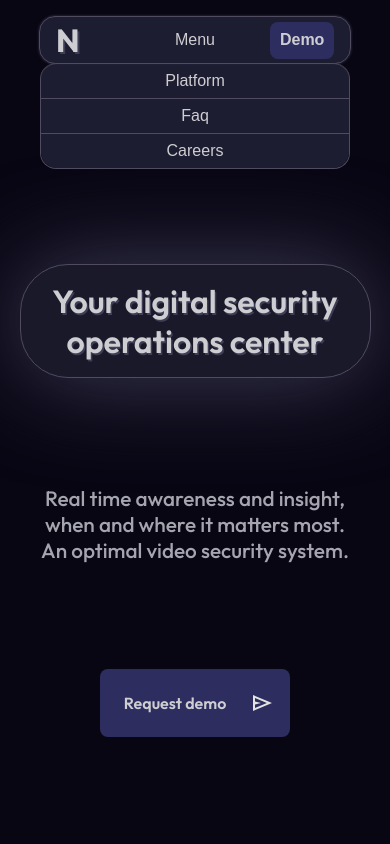
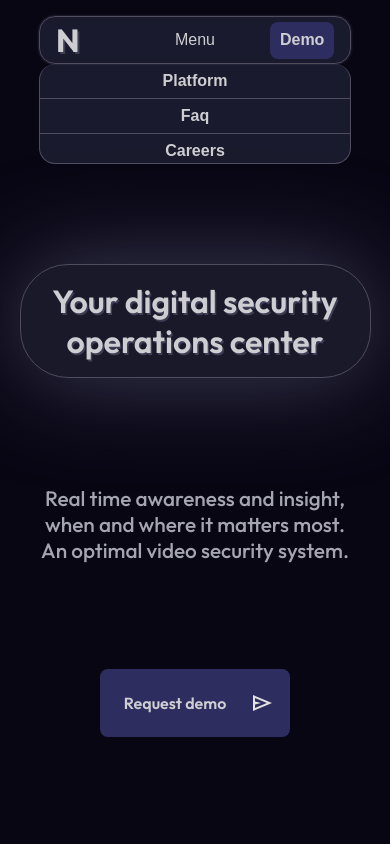
Before and after one commit to helauren42/ai-security-website, a React app in the folder FrontEnd/: page / in a window 390 px wide. Both pictures are taken after a click on the button "Menu". Shown: the top 844 px of the page. Built offline with nearby package versions, Linux system fonts and the light colour scheme.

Commit message:
glassy navbar and dropdown menu

```diff
--- a/FrontEnd/src/CSS/App.css
+++ b/FrontEnd/src/CSS/App.css
@@ -11,7 +11,7 @@
   /* --blue-bg: #060318; */
   /* blue very dark */
   --blue-bg: rgb(25, 25, 42);
-  --glass-blue-bg: rgba(32, 32, 53, 93%);
+  --glass-blue-bg: rgba(32, 32, 53, 80%);
   /* --card-black: #292937; */
   /* --main-black: #010210; */
   /* --main-black: rgb(18, 18, 25); */
@@ -80,6 +80,10 @@ p {
   border-style: none;
 }
 
+.std-hover-active {
+  transition: all 0.25s ease;
+}
+
 .std-hover-active:hover {
   cursor: pointer;
   filter: brightness(80%);
--- a/FrontEnd/src/CSS/Header.css
+++ b/FrontEnd/src/CSS/Header.css
@@ -11,6 +11,7 @@
   flex-wrap: wrap;
   color: var(--text-white);
   background-color: var(--main-black);
+  /* background: linear-gradient(135deg, var(--main-black), var(--blue-bg)); */
 }
 
 #header-ghost {
@@ -64,25 +65,6 @@
   place-items: center;
   font-size: 1.4rem;
   color: var(--text-white);
-}
-
-#send-email-svg {
-  display: inline;
-}
-
-#arrow-down-div {
-  display: flex;
-  justify-content: center;
-  align-items: center;
-  height: auto;
-  width: auto;
-  flex-shrink: 0;
-}
-
-#arrow-down-img {
-  width: 60px;
-  height: 60px;
-  fill: var(--main-grey);
 }
 
 @media (max-width: 850px) {
--- a/FrontEnd/src/CSS/Navbar.css
+++ b/FrontEnd/src/CSS/Navbar.css
@@ -20,10 +20,11 @@
   box-sizing: border-box;
   z-index: 10000;
   user-select: none;
-  background-color: var(--glass-blue-bg);
   border-radius: 1rem;
   box-shadow: 0rem 0rem 0.15rem var(--blue-shadow);
-  border: 1px solid var(--main-border);
+  border: 0.01rem solid var(--main-border);
+  background-color: var(--glass-blue-bg);
+  backdrop-filter: blur(5px);
 }
 
 #nav-title-cont {
@@ -83,34 +84,43 @@
 }
 
 #dropdown-menu-cont {
-  display: none;
-  position: absolute;
-  width: 100%;
-  top: 100%;
-  left: 0;
+  position: relative;
+  width: 80vw;
+  max-width: 1000px;
+  margin-top: -1.01rem;
+  display: block;
+  z-index: 9999;
+  border-radius: 1rem;
+  background-color: var(--glass-blue-bg);
+  backdrop-filter: blur(5px);
+  height: 100px;
+  border-top: 0 none;
+  border-left: 0.01rem solid var(--main-border);
+  border-right: 0.01rem solid var(--main-border);
+  border-bottom: 0.01rem solid var(--main-border);
 }
 
 #dropdown-menu {
-  border-left: 0.1rem solid var(--main-border);
-  border-bottom: 0.1rem solid var(--main-border);
-  border-right: 0.1rem solid var(--main-border);
   border-radius: 1rem;
+  /* height: 100px; */
+  /* border: 0.01rem solid var(--main-border); */
 }
 
 .dropdown-btn {
-  background-color: var(--glass-blue-bg);
+  background-color: rgba(0, 0, 0, 0);
   padding: 0.5rem;
   color: var(--text-white);
   border-style: none;
   width: 100%;
   font-size: 1rem;
   z-index: 10000;
-  border-top: 0.1rem solid var(--main-border);
+  border-top: 0.01rem solid var(--main-border);
 }
 
 .dropdown-btn:first-of-type {
   border-top-left-radius: 1rem;
   border-top-right-radius: 1rem;
+  border-top: none;
 }
 
 .dropdown-btn:last-of-type {
--- a/FrontEnd/src/JS/Navbar.js
+++ b/FrontEnd/src/JS/Navbar.js
@@ -1,13 +1,7 @@
 import { useState, useEffect } from 'react';
 import '../CSS/Navbar.css'
-import { ReactComponent as SendEmailSvg } from "../ICONS/send.svg"
 
 const ClassicMenu = ({ setOpenMenu }) => {
-  useEffect(() => {
-    const elem = document.getElementById("dropdown-menu-cont")
-    elem.style.display = "none"
-    setOpenMenu(false)
-  })
   return (
     <ul className='nav-menu' id="nav-menu-classic">
       <li className="std-hover-active">Platform</li>
@@ -18,14 +12,6 @@ const ClassicMenu = ({ setOpenMenu }) => {
 }
 
 const TabletMenu = ({ openMenu, setOpenMenu }) => {
-  useEffect(() => {
-    console.log("openMenu: ", openMenu)
-    const elem = document.getElementById("dropdown-menu-cont")
-    if (openMenu)
-      elem.style.display = "block"
-    else
-      elem.style.display = "none"
-  }, [openMenu])
   return (
     <div id="dropdown">
       <button className='std-hover-active nav-menu' id="nav-menu-tablet" onClick={() => setOpenMenu(!openMenu)}> Menu
@@ -48,20 +34,21 @@ export const Navbar = ({ screenWidth, tabletDisplay }) => {
         <div id="nav-btn-cont">
           <button className='classic-btn std-hover-active' id="navbar-demo">{screenWidth < 600 ? "Demo" : "Request demo"}</button>
         </div>
-        <div id="dropdown-menu-cont">
-          <div id="dropdown-menu" >
-            <button className="std-hover-active dropdown-btn" onClick={() => {
-              setOpenMenu(false)
-            }}>Platform</button>
-            <button className="std-hover-active dropdown-btn" onClick={() => {
-              setOpenMenu(false)
-            }}>Faq</button>
-            <button className="std-hover-active dropdown-btn" onClick={() => {
-              setOpenMenu(false)
-            }}>Careers</button>
-          </div >
-        </div>
       </div>
+      {openMenu && (<div id="dropdown-menu-cont">
+        <div id="dropdown-menu" >
+          <button className=" dropdown-btn" onClick={() => {
+            setOpenMenu(false)
+          }}><h4>Platform</h4></button>
+          <button className=" dropdown-btn" onClick={() => {
+            setOpenMenu(false)
+          }}><h4>Faq</h4></button>
+          <button className=" dropdown-btn" onClick={() => {
+            setOpenMenu(false)
+          }}><h4>Careers</h4></button>
+        </div >
+      </div>)
+      }
     </section>
   )
 }
```
